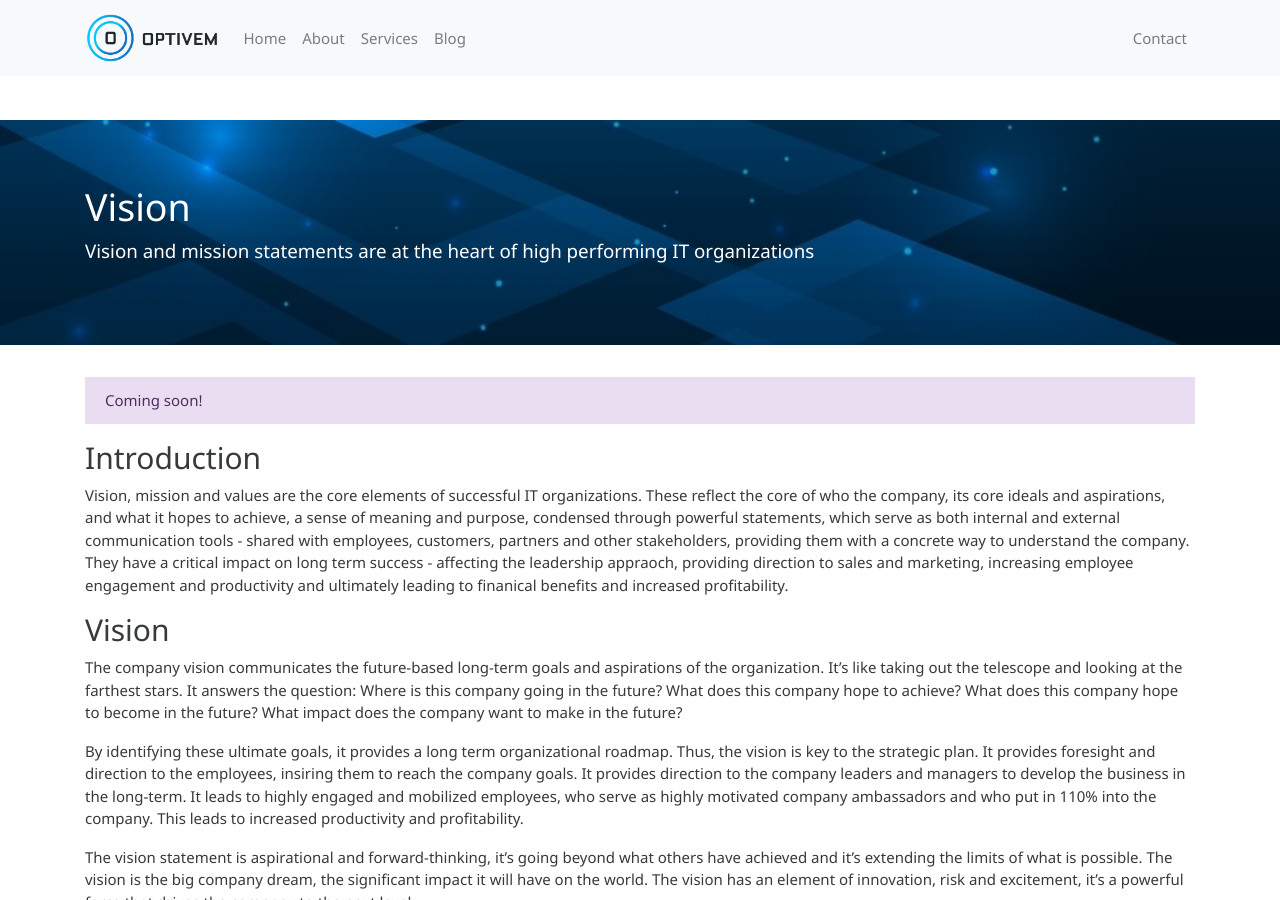
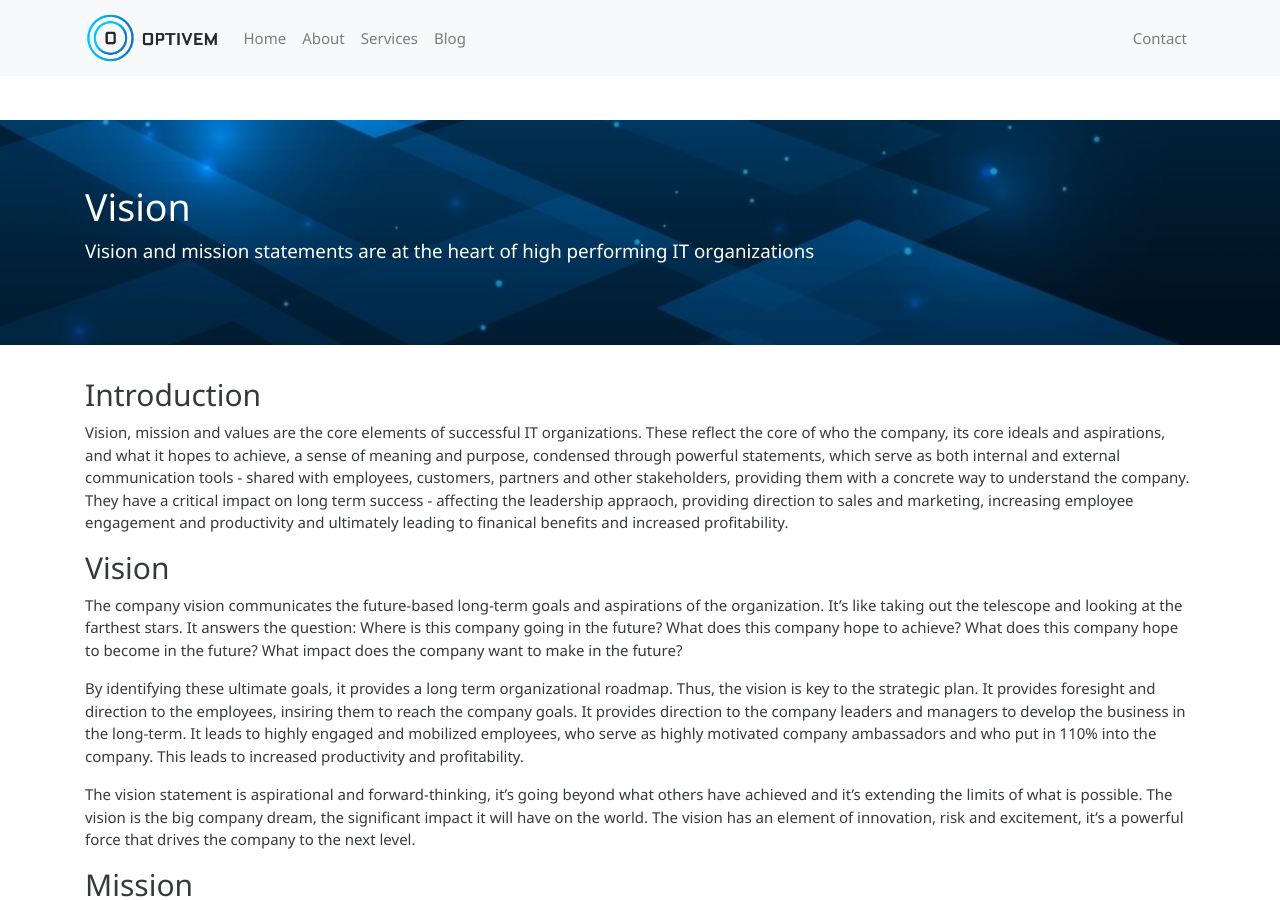
Before and after one commit to optivem/optivem.github.io, a Jekyll site: the page built from _pages/codex/vision.md, in a window 1280 px wide and 900 px high. Built offline with Jekyll 4.4.1, drawn with Linux system fonts in a browser that asks for light colours.

Commit message:
#35 Codex - Vision

```diff
--- a/_pages/codex/vision.md
+++ b/_pages/codex/vision.md
@@ -3,10 +3,6 @@ layout: page
 title: Vision
 description: Vision and mission statements are at the heart of high performing IT organizations
 ---
-
-<div class="alert alert-info" role="alert">
-  Coming soon!
-</div>
 
 <h2>Introduction</h2>
 
```
